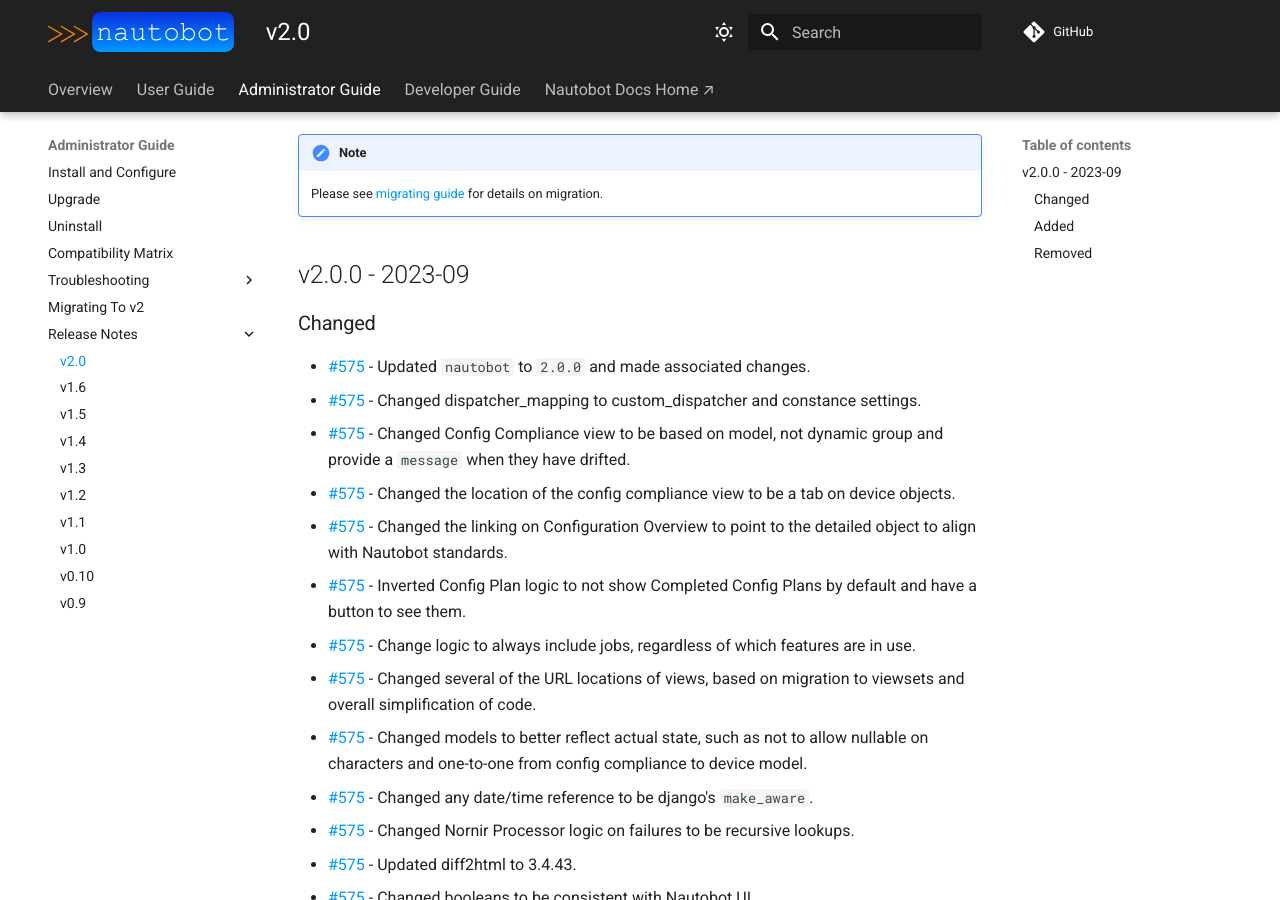
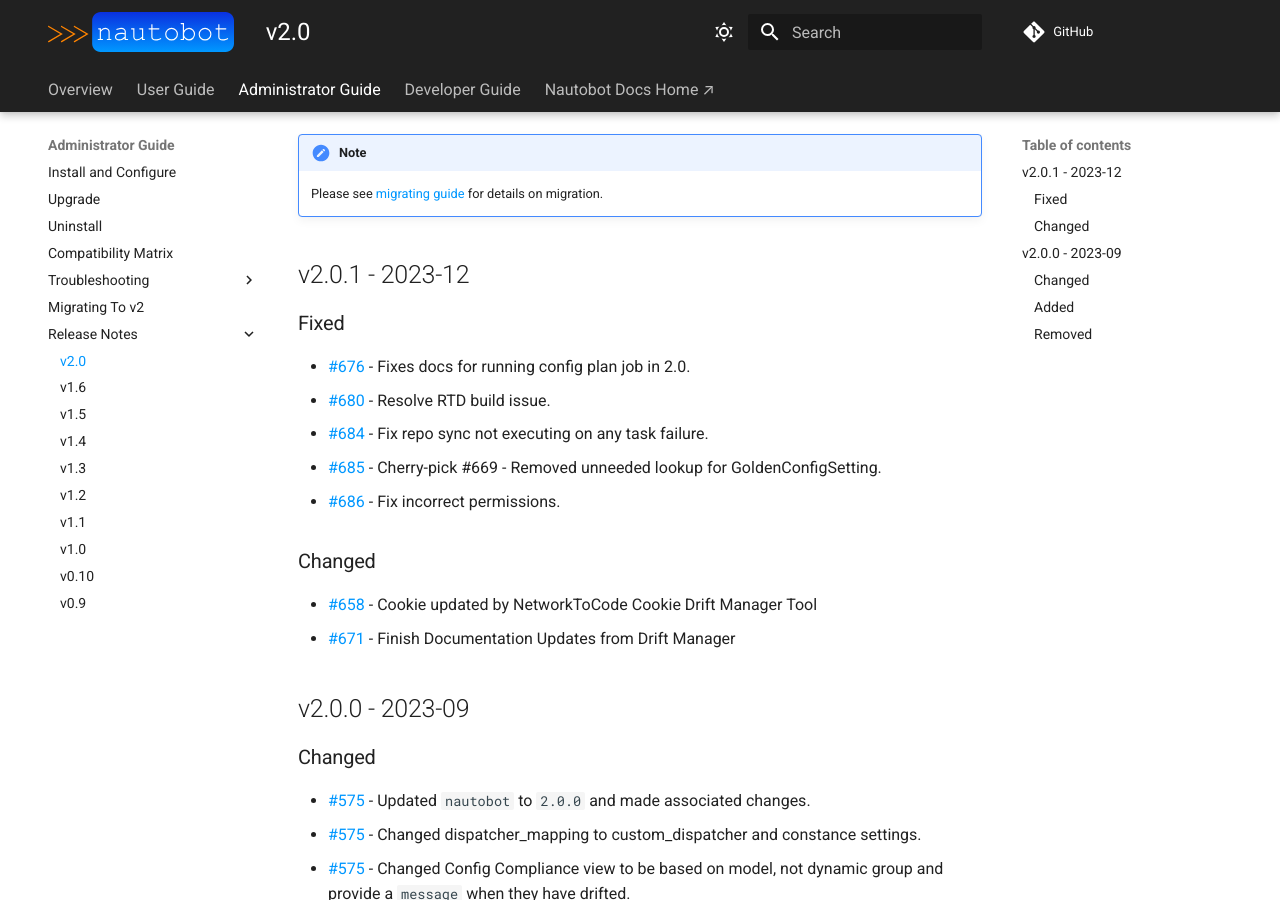
Before and after one commit to nautobot/nautobot-app-golden-config, an MkDocs documentation site: the page built from docs/admin/release_notes/version_2.0.md, in a window 1280 px wide and 900 px high, scrolled down 434 px. Built offline with MkDocs 1.6.1 and Material for MkDocs 9.7.7, drawn with Linux system fonts in a browser that asks for light colours; comment, search, counter and statistics services are not loaded.

Commit message:
Fix permissions and prep 2.0.1

```diff
--- a/docs/admin/release_notes/version_2.0.md
+++ b/docs/admin/release_notes/version_2.0.md
@@ -10,6 +10,23 @@
 
 !!! note
     Please see [migrating guide](../migrating_to_v2.md) for details on migration.
+
+
+## v2.0.1 - 2023-12
+
+### Fixed
+
+- [#676](https://github.com/nautobot/nautobot-plugin-golden-config/pull/676) - Fixes docs for running config plan job in 2.0.
+- [#680](https://github.com/nautobot/nautobot-plugin-golden-config/pull/680) - Resolve RTD build issue.
+- [#684](https://github.com/nautobot/nautobot-plugin-golden-config/pull/684) - Fix repo sync not executing on any task failure.
+- [#685](https://github.com/nautobot/nautobot-plugin-golden-config/pull/685) - Cherry-pick #669 - Removed unneeded lookup for GoldenConfigSetting.
+- [#686](https://github.com/nautobot/nautobot-plugin-golden-config/pull/686) - Fix incorrect permissions.
+
+
+### Changed
+
+- [#658](https://github.com/nautobot/nautobot-plugin-golden-config/pull/658) - Cookie updated by NetworkToCode Cookie Drift Manager Tool
+- [#671](https://github.com/nautobot/nautobot-plugin-golden-config/pull/671) - Finish Documentation Updates from Drift Manager
 
 ## v2.0.0 - 2023-09
 
```
Also changed, not shown: 1 other file.
